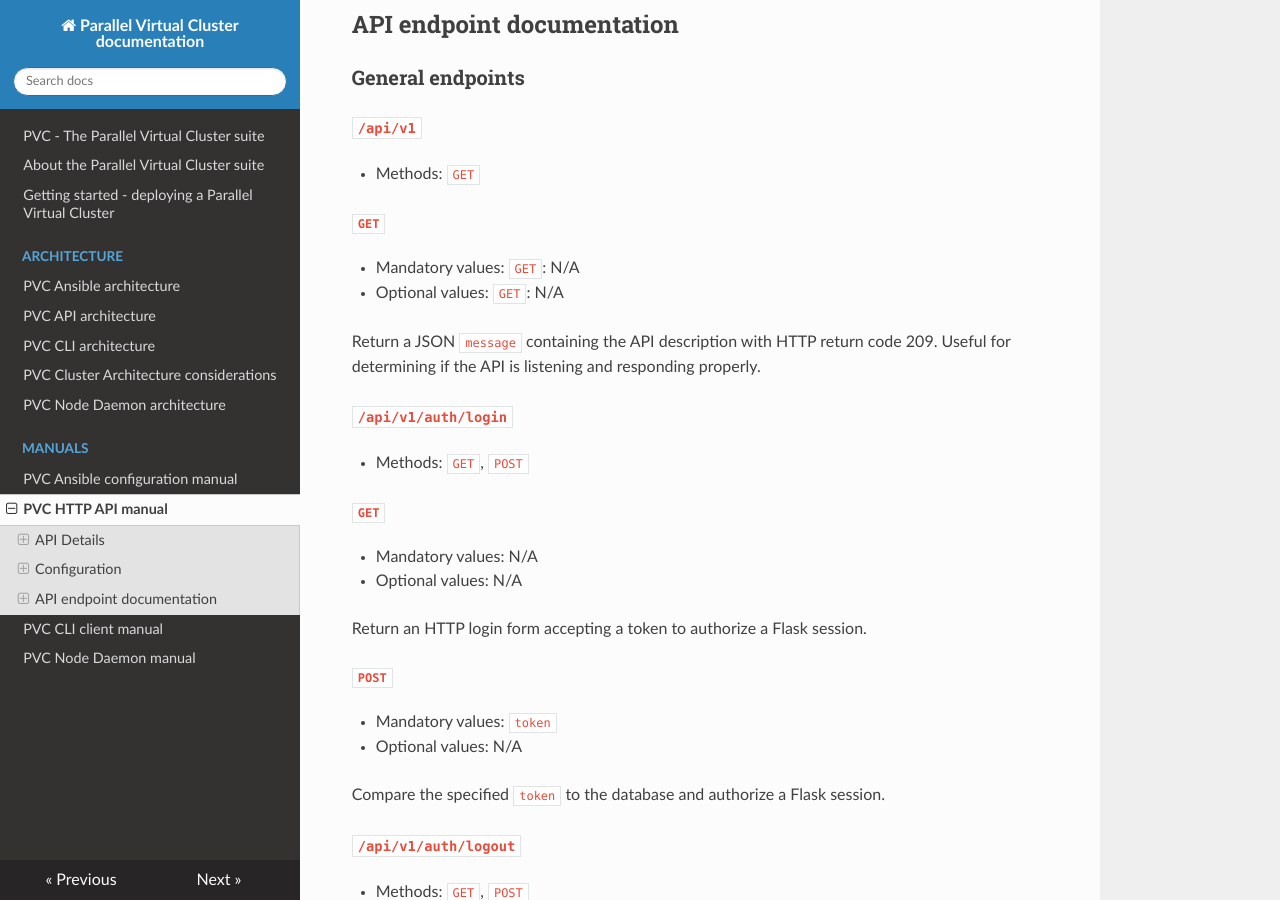
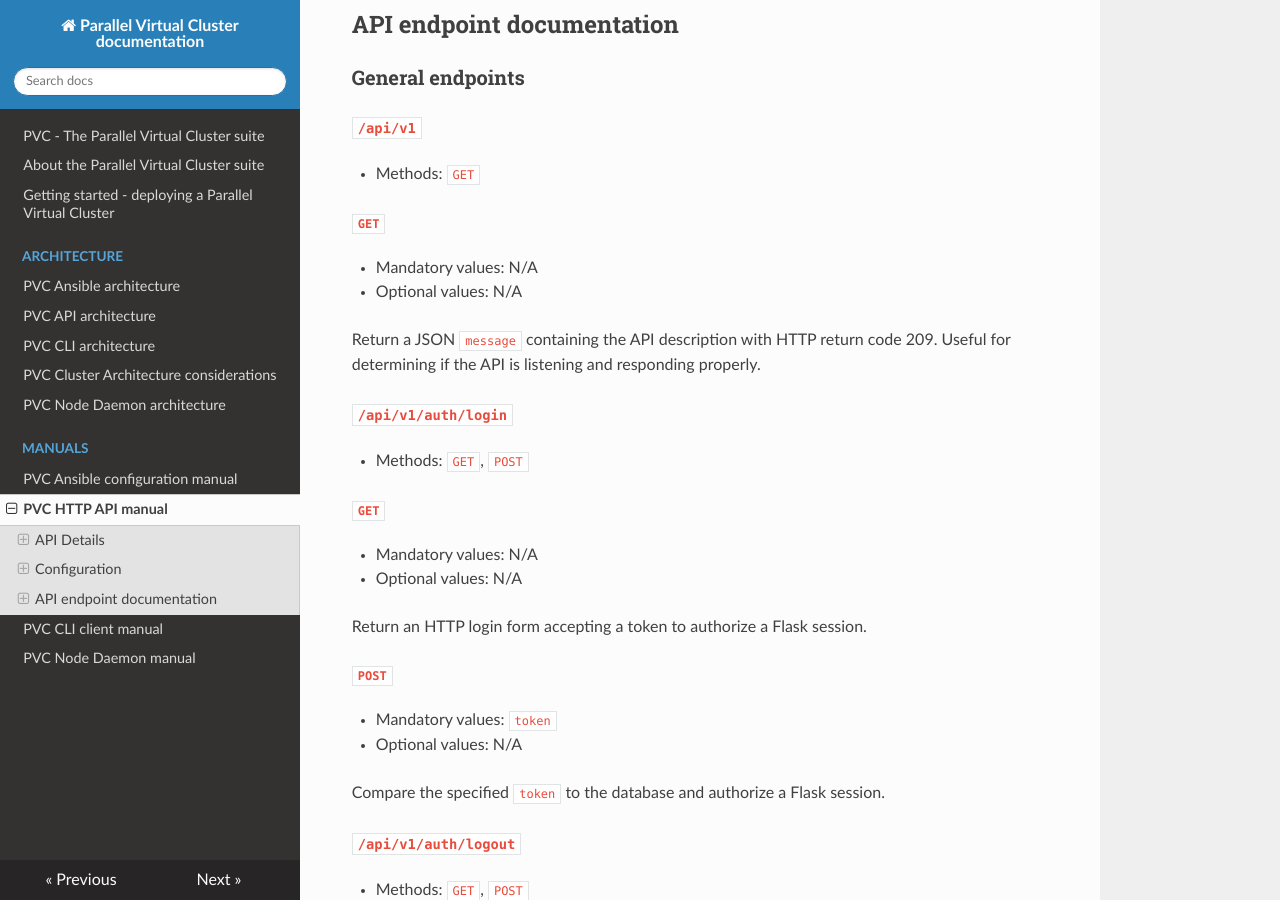
Before and after one commit to parallelvirtualcluster/pvc, an MkDocs documentation site: the page built from docs/manuals/api.md, in a window 1280 px wide and 900 px high, scrolled down 4055 px. Built offline with MkDocs 1.6.1, drawn with Linux system fonts in a browser that asks for light colours; nearby versions of some CDN libraries.

Commit message:
Remove extra text

```diff
--- a/docs/manuals/api.md
+++ b/docs/manuals/api.md
@@ -143,8 +143,8 @@ The path to the SSL private key file for the API to use.
  * Methods: `GET`
 
 ###### `GET`
- * Mandatory values: `GET`: N/A
- * Optional values: `GET`: N/A
+ * Mandatory values: N/A
+ * Optional values: N/A
 
 Return a JSON `message` containing the API description with HTTP return code 209. Useful for determining if the API is listening and responding properly.
 
```
